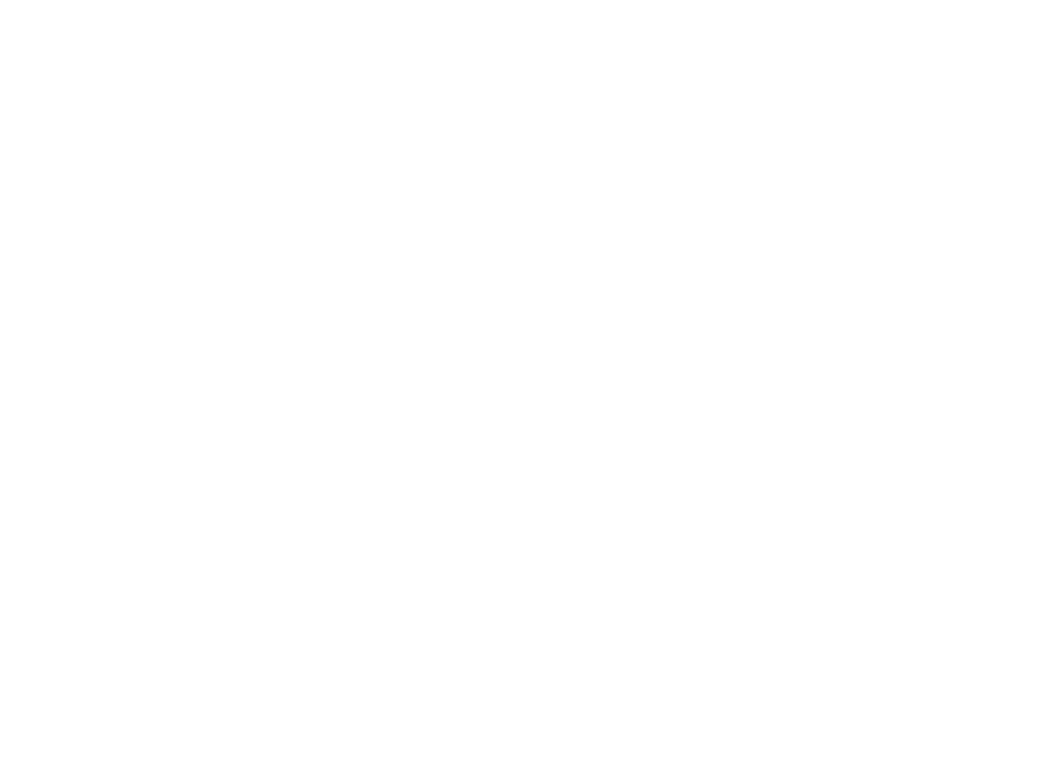
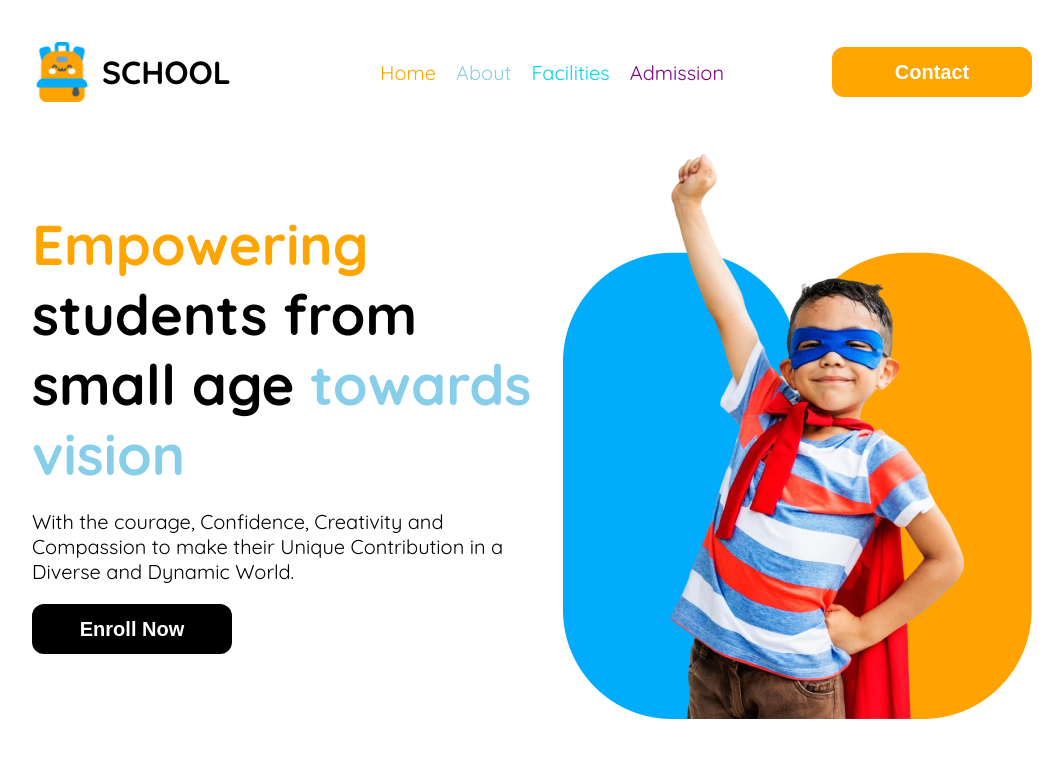
Before and after one commit to khushbul10/a02, a plain HTML site: page index.html in a window 1280 px wide. Shown: the whole page, without its empty margins (108-1171 px from the left). Drawn offline with Linux system fonts and the light colour scheme.

Commit message:
navbar done

```diff
--- a/index.html
+++ b/index.html
@@ -1,11 +1,45 @@
 <!DOCTYPE html>
 <html lang="en">
+
 <head>
     <meta charset="UTF-8">
     <meta name="viewport" content="width=device-width, initial-scale=1.0">
     <title>Kids School</title>
+    <link rel="preconnect" href="https://fonts.googleapis.com">
+    <link rel="preconnect" href="https://fonts.gstatic.com" crossorigin>
+    <link href="https://fonts.googleapis.com/css2?family=Quicksand:wght@300..700&display=swap" rel="stylesheet">
+    <link rel="stylesheet" href="styles/style.css">
 </head>
+
 <body>
+    <header>
+        <nav class="navbar">
+            <div class="navbar-title">
+                <img src="assets/logo.png" alt="" class="navbar-logo">
+                <h3 class="navbar-title-name">SCHOOL</h3>
+            </div>
+            <ul class="navbar-list">
+                <li class="navbar-list-item"><a href="index.html" class="navbar-list-link orrange">Home</a></li>
+                <li class="navbar-list-item"><a href="about.html" class="navbar-list-link skyblue">About</a></li>
+                <li class="navbar-list-item"><a href="facilities.html" class="navbar-list-link cyan">Facilities</a></li>
+                <li class="navbar-list-item"><a href="admission.html" class="navbar-list-link purple">Admission</a></li>
+            </ul>
+            <div class="navbar-btn-div">
+                <button class="navbar-btn">Contact</button>
+                <img class="navbar-menu-icon" src="assets/menu.png" alt="">
+            </div>
+        </nav>
+    </header>
+    <main>
+        <section class="banner">
+            <div class="banner-content">
+                <h1 class="banner-title"><span class="orrange">Empowering</span> students from small age <span class="skyblue">towards vision</span></h1>
+                <p class="banner-desc">With the courage, Confidence, Creativity and Compassion to make their Unique Contribution in a Diverse and Dynamic World.</p>
+                <button class="banner-btn">Enroll Now</button>
+            </div>
+            <img src="assets/hero-kids.png" alt="" class="banner-img">
+        </section>
+    </main>
+</body>
 
-</body>
 </html>
--- /dev/null
+++ b/styles/style.css
@@ -0,0 +1,124 @@
+/* shared styles */
+body {
+  font-family: 'quicksand', sans-serif;
+  margin: 0;
+  padding: 20px 140px;
+}
+.orrange {
+  color: orange;
+}
+.skyblue {
+  color: skyblue;
+}
+.cyan {
+  color: #05d4df;
+}
+.purple {
+  color: purple;
+}
+
+
+/* navbar styles  */
+.navbar {
+  display: grid;
+  grid-template-columns: repeat(3, 1fr);
+  align-items: center;
+  gap: 20px;
+}
+.navbar-title {
+    display: flex;
+    align-items: center;
+}
+.navbar-title img {
+  width: 60px;
+  height: 60px;
+  margin-right: 10px;
+}
+.navbar-title-name {
+  font-size: 32px;
+}
+.navbar-list {
+  display: flex;
+  justify-content: space-between;
+  list-style: none;
+  gap: 20px;
+  width: 30%;
+}
+.navbar-list-link {
+    text-decoration: none;
+    font-size: 20px;
+}
+.navbar-btn-div {
+    display: flex;
+    justify-content: flex-end;
+}
+.navbar-btn {
+    width: 200px;
+    height: 50px;
+    background-color: orange;
+    color: white;
+    border: none;
+    border-radius: 12px;
+    cursor: pointer;
+    font-size: 20px;
+    font-weight: 600;
+}
+.navbar-menu-icon {
+  display: none;
+}
+
+/* banner sectiion styles  */
+.banner {
+  display: flex;
+  justify-content: space-between;
+  align-items: center;
+  gap: 20px;
+  margin-top: 20px;
+}
+.banner-title {
+    font-size: 56px;
+    margin: 0;
+}
+.banner-desc {
+    font-size: 20px;
+}
+.banner-btn {
+    background-color: black;
+    color: white;
+    border: none;
+    border-radius: 12px;
+    width: 200px;
+    height: 50px;
+    cursor: pointer;
+    font-size: 20px;
+    font-weight: 600;
+}
+
+
+/* for moblie view */
+@media screen and (max-width: 768px) {
+  body {
+    padding: 12px 16px;
+  }
+  .navbar {
+    width: 100%;
+    display: flex;
+    justify-content: space-between;
+    align-items: center;
+  }
+  .navbar-title-name, .navbar-list, .navbar-btn {
+    display: none;
+  }
+  .navbar-logo {
+    height: 46px;
+    width: 46px;
+  }
+  .navbar-menu-icon {
+    display: block;
+    font-size: 30px;
+    cursor: pointer;
+    width: 30px;
+    height: 30px;
+  }
+
+}
```
Also changed, not shown: assets/menu.png (added).
